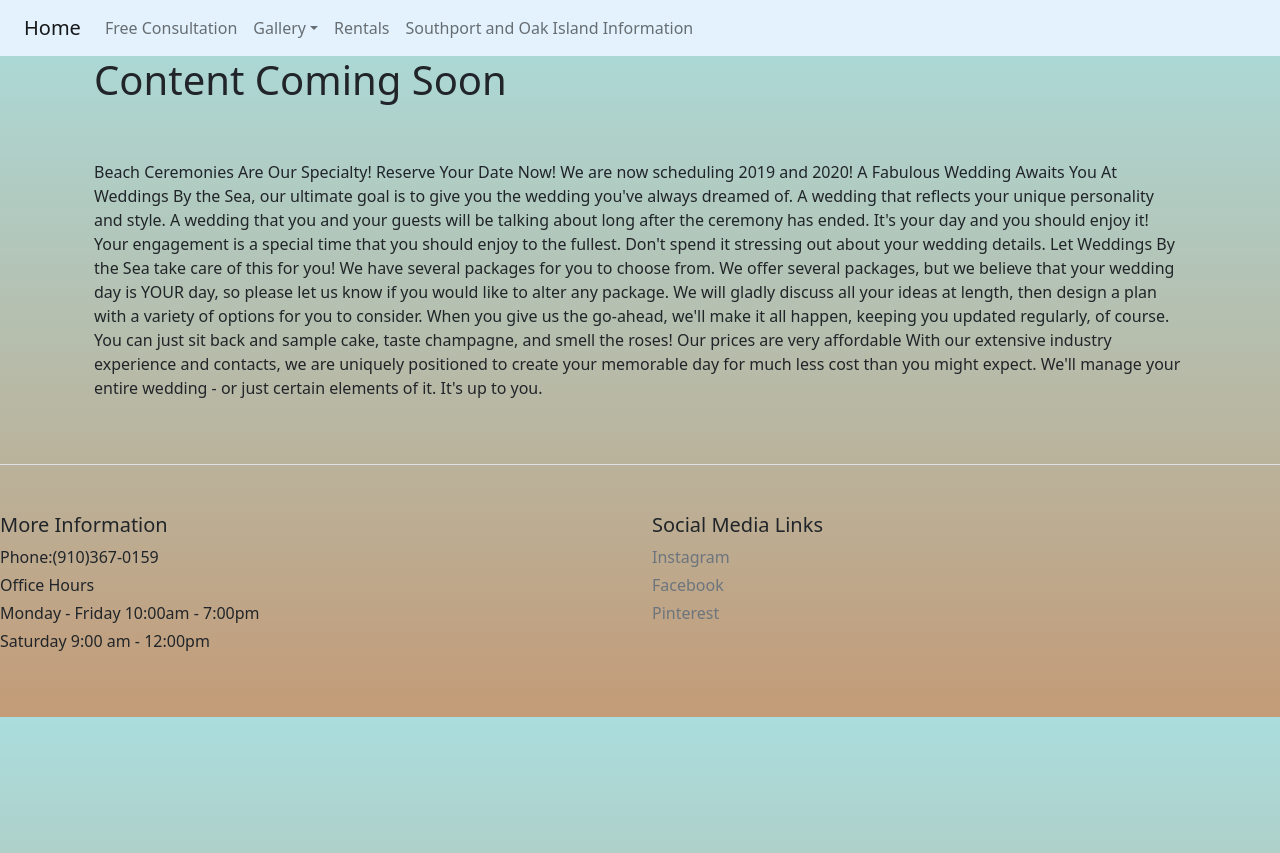
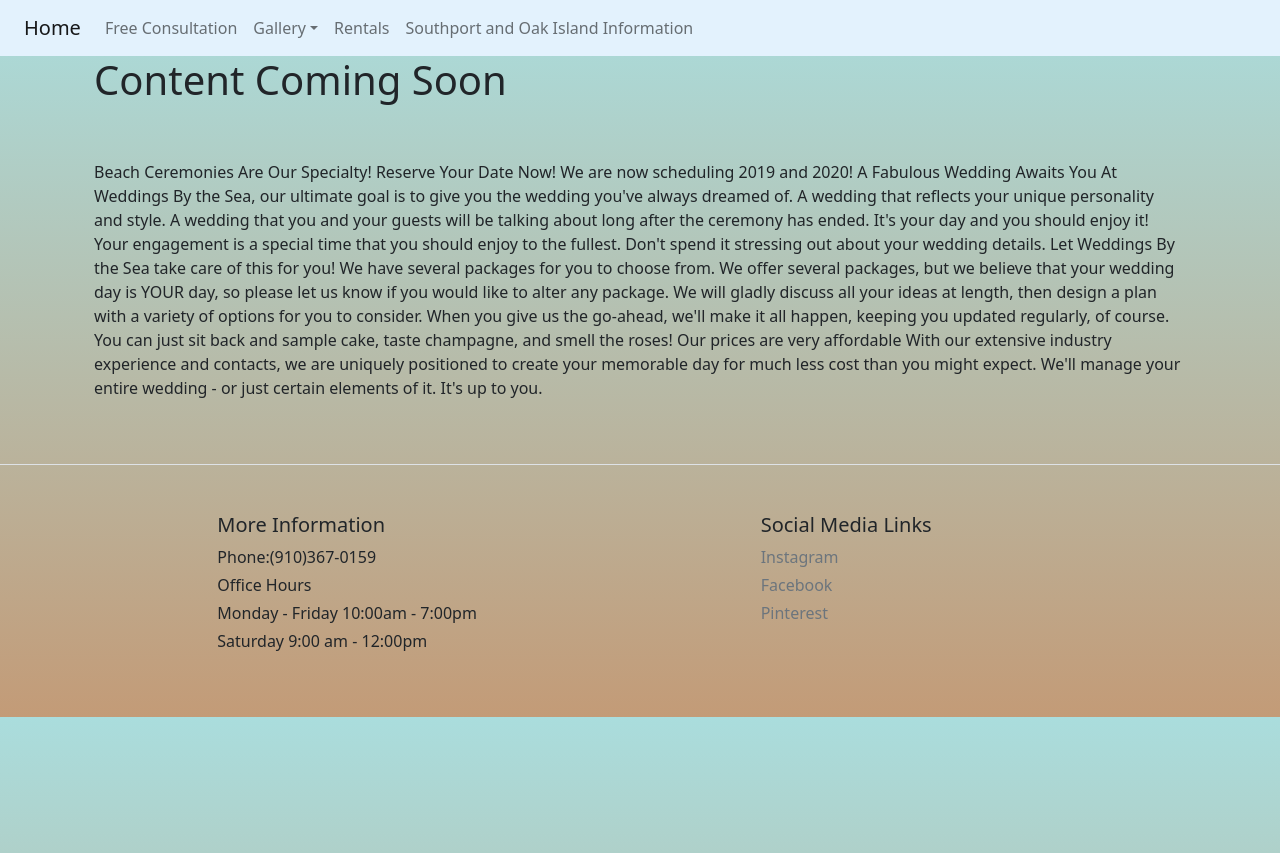
Before and after one commit to weddingsbytheseanc/weddingsbytheseanc.github.io, a Jekyll site: the page built from index.html, in a window 1280 px wide. Shown: the top 853 px of the page. Built offline with Jekyll 4.4.1, drawn with Linux system fonts in a browser that asks for light colours; nearby versions of some CDN libraries; library files that are not in the unit come from our copies.

Commit message:
Update default.html

```diff
--- a/_layouts/default.html
+++ b/_layouts/default.html
@@ -49,7 +49,7 @@
 			</div>
 			<footer class="pt-4 my-md-5 pt-md-5 border-top">
 				<div class="row justify-content-center">
-      		<div class="col-4 col-md">
+      		<div class="col-4 col-md offset-md-2">
         		<h5>More Information</h5>
         			<ul class="list-unstyled text-small">
 								<li class="mb-1">Phone:(910)367-0159</li>
```
